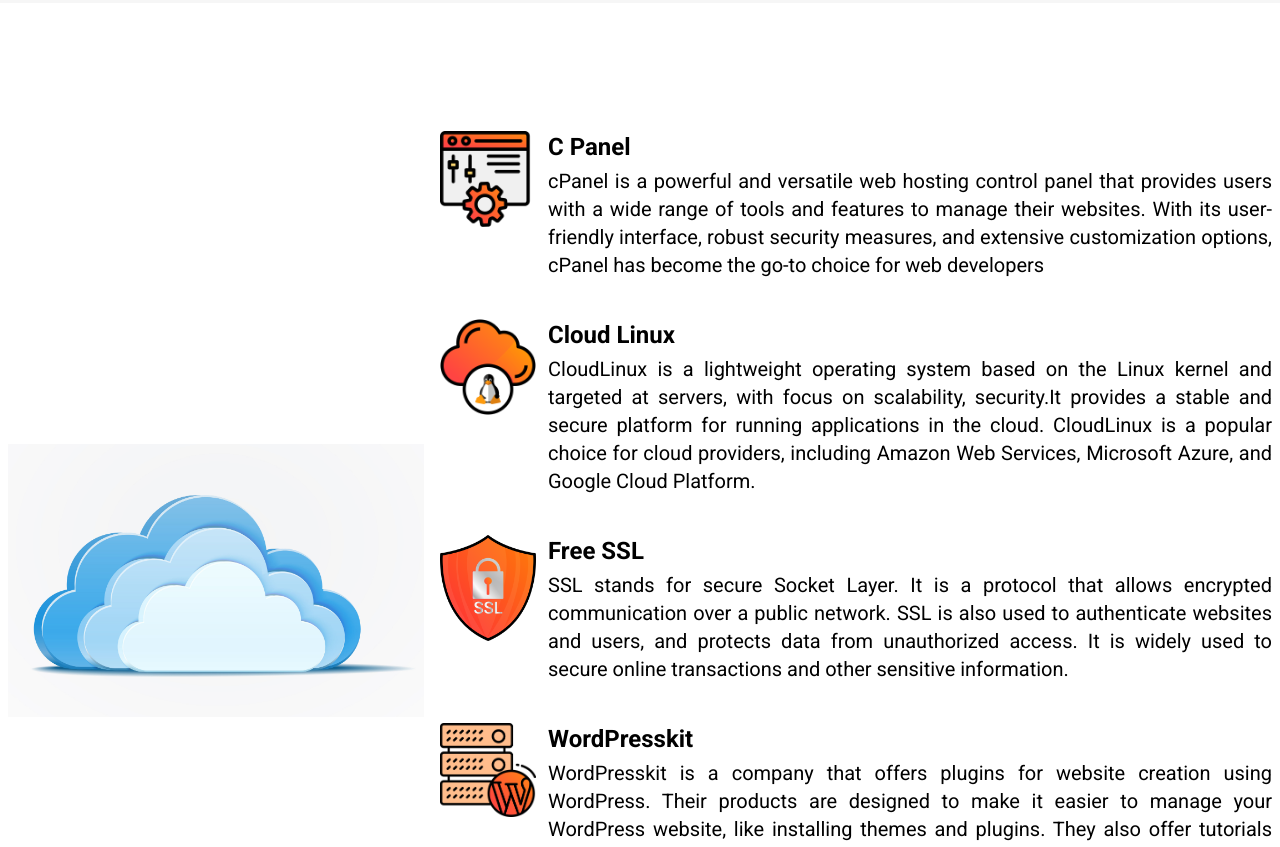
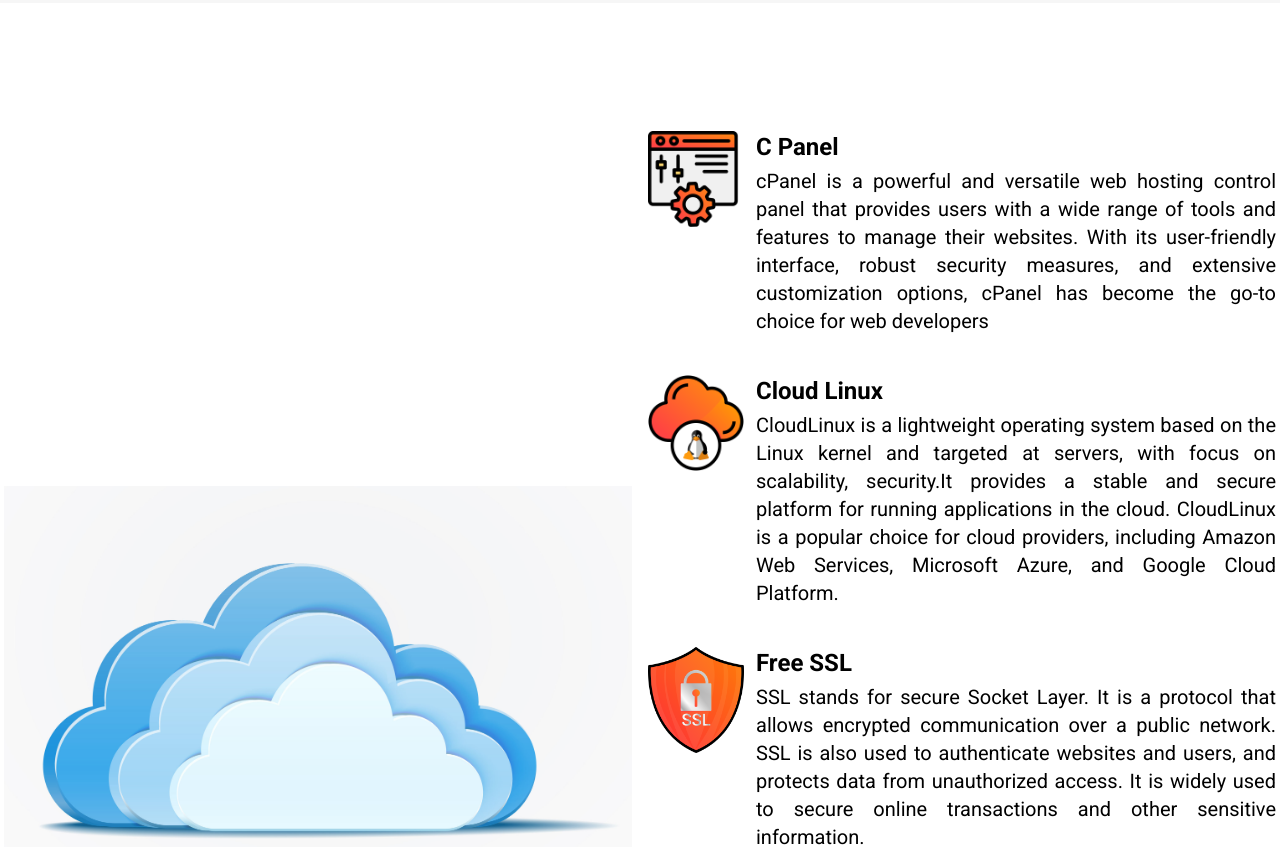
Before and after one commit to pothikit/hostfule-project, a React (Create React App) app: page /shared-hosting in a window 1280 px wide. Shown: the part 2220-3067 px from the top of the page. Built offline with nearby package versions, Linux system fonts and the light colour scheme; a web font is replaced by a local one.

Commit message:
shared hosting

```diff
--- a/src/components/sharedHosting/SharedHosting.jsx
+++ b/src/components/sharedHosting/SharedHosting.jsx
@@ -79,12 +79,12 @@
                 </div>
             </section>
             <section className='py-32'>
-                <div className="container mx-auto px-2">
+                <div className="container mx-auto px-1">
                     <div className='flex gap-4 imtes-center justify-center'>
-                        <div className='flex items-center w-4/12'>
+                        <div className='flex items-center w-6/12'>
                             <img src={cloudimg} className='' alt="Shared Hosting" />
                         </div>
-                        <div className='space-y-10 w-8/12'>
+                        <div className='space-y-10 w-6/12'>
                             <IndividualServices image={cpanel} title="C Panel" desc="cPanel is a powerful and versatile web hosting control panel that provides users with a wide range of tools and features to manage their websites. With its user-friendly interface, robust security measures, and extensive customization options, cPanel has become the go-to choice for web developers"></IndividualServices>
 
                             <IndividualServices image={linux} title="Cloud Linux" desc="CloudLinux is a lightweight operating system based on the Linux kernel and targeted at servers, with focus on scalability, security.It provides a stable and secure platform for running applications in the cloud. CloudLinux is a popular choice for cloud providers, including Amazon Web Services, Microsoft Azure, and Google Cloud Platform."></IndividualServices>
```
